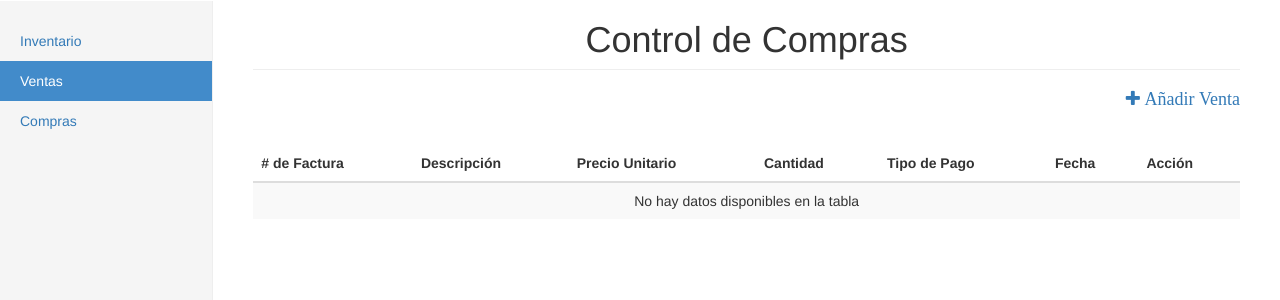
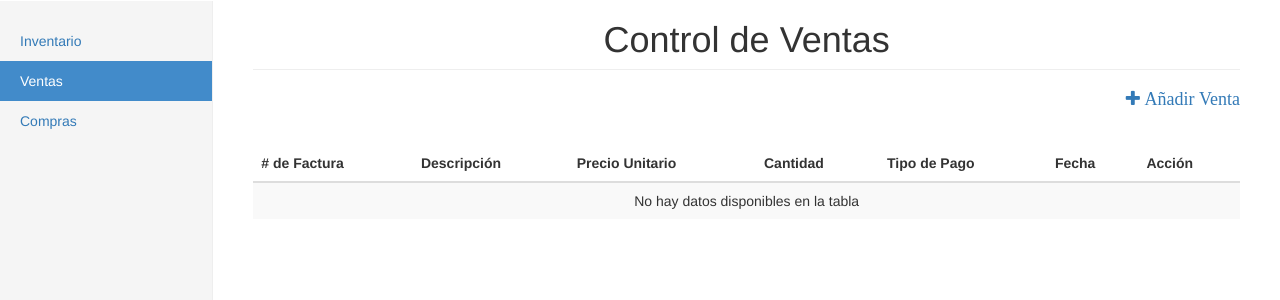
Before and after one commit to domingop23/inventario-puro-afro, a PHP site: page /sales.php in a window 1280 px wide. Shown: the part 50-350 px from the top of the page. Run offline with PHP 8.4, Linux system fonts and the light colour scheme; the visitor is signed in with stand-in values (Sample User, id 1); data that the repository does not hold is empty; some libraries are stand-ins or nearby versions; some web fonts are replaced.

Commit message:
Update the main title of the sales and purchases modules.

```diff
--- a/purchases.php
+++ b/purchases.php
@@ -17,7 +17,7 @@
 
         <!-- content -->
         <div class="col-sm-9 col-sm-offset-3 col-md-10 col-md-offset-2 main">
-          <h1 class=" text-center page-header">Control de Ventas</h1>
+          <h1 class=" text-center page-header">Control de Compras</h1>
           <h4 class="sub-header"><a class="pull-right" href="add_purchase.php"><i class="fa fa-plus" aria-hidden="true"> Añadir Compra</i></a></h4>
           <div class="table-responsive">
             <table class="table table-striped">
--- a/sales.php
+++ b/sales.php
@@ -17,7 +17,7 @@
 
         <!-- content -->
         <div class="col-sm-9 col-sm-offset-3 col-md-10 col-md-offset-2 main">
-          <h1 class=" text-center page-header">Control de Compras</h1>
+          <h1 class=" text-center page-header">Control de Ventas</h1>
           <h4 class="sub-header"><a class="pull-right" href="add_sale.php"><i class="fa fa-plus" aria-hidden="true"> Añadir Venta</i></a></h4>
           <div class="table-responsive">
             <table class="table table-striped">
```
